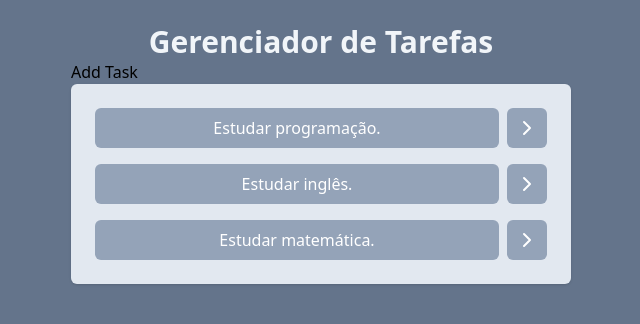
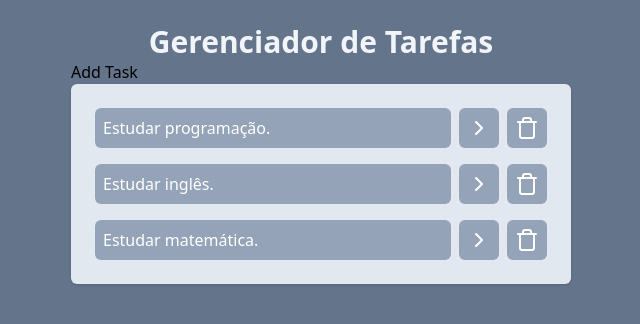
Before and after one commit to LeandroBarreiro/Gerenciador-de-Tarefas, a React (Vite) app: page / in a window 1280 px wide. Shown: the top 324 px of the page, without its empty margins (319-959 px from the left). Built offline with nearby package versions, Linux system fonts and the light colour scheme.

Commit message:
modified:   src/App.jsx 	modified:   src/components/Tasks.jsx

```diff
--- a/src/App.jsx
+++ b/src/App.jsx
@@ -61,6 +61,28 @@
       isCompleted: false,
     },
   ]);
+
+  function onTaskClick(taskId) {
+    const newTasks = tasks.map((task) => {
+      //Preciso atualizar essa tarefa
+      if (task.id === taskId) {
+        return { ...task, isCompleted: !task.isCompleted };
+      }
+
+      //Não preciso atualizar essa tarefa
+
+      return task;
+    });
+    setTaks(newTasks);
+  }
+
+  function deleteTask(taskId) {
+    const deleteTask = task.map((task) => {
+      if (task.id === taskId) {
+      }
+    });
+  }
+
   return (
     <div className="w-screen h-screen bg-slate-500 flex justify-center p-6">
       <div className="w-[500px]">
@@ -68,7 +90,7 @@
           Gerenciador de Tarefas
         </h1>
         <AddTask />
-        <Tasks tasks={tasks} />
+        <Tasks tasks={tasks} onTaskClick={onTaskClick} />
       </div>
     </div>
   );
--- a/src/components/Tasks.jsx
+++ b/src/components/Tasks.jsx
@@ -1,4 +1,4 @@
-import { ChevronRight, ChevronRightIcon } from "lucide-react";
+import { ChevronRightIcon, TrashIcon } from "lucide-react";
 
 function Tasks(props) {
   console.log(props);
@@ -6,11 +6,19 @@
     <ul className="space-y-4 p-6 bg-slate-200 rounded-md shadow">
       {props.tasks.map((task) => (
         <li key={task.id} className="flex gap-2">
-          <button className="bg-slate-400 w-full text-white p-2 rounded-md">
+          <button
+            onClick={() => props.onTaskClick(task.id)}
+            className={`bg-slate-400 text-left w-full text-white p-2 rounded-md ${
+              task.isCompleted && "line-through"
+            }`}
+          >
             {task.title}
           </button>
           <button className="bg-slate-400 p-2 rounded-md text-white">
             <ChevronRightIcon />
+          </button>
+          <button className="bg-slate-400 p-2 rounded-md text-white">
+            <TrashIcon />
           </button>
         </li>
       ))}
```
